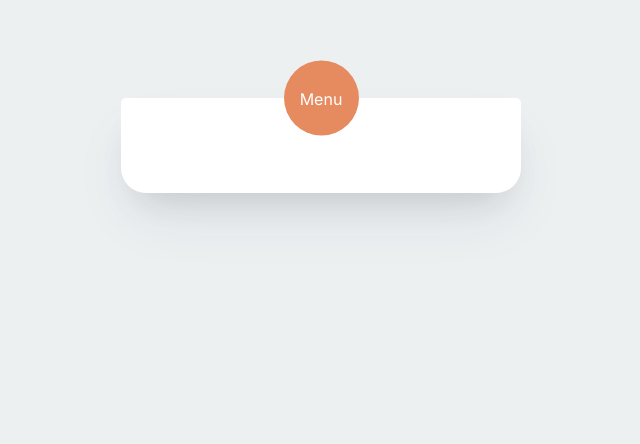
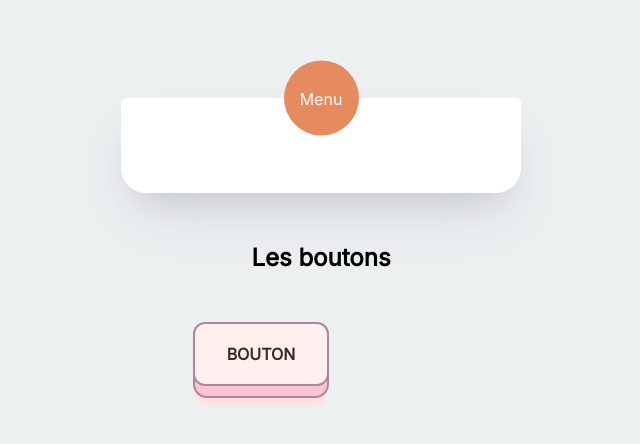
Before and after one commit to Claire-Trucy/Bibliotheque-graphiste-getup, a plain HTML site: page index.html in a window 1280 px wide. Shown: the part 202-646 px from the top of the page, without its empty margins (319-959 px from the left). Drawn offline with Linux system fonts and the light colour scheme.

Commit message:
One button

```diff
--- a/index.html
+++ b/index.html
@@ -14,7 +14,7 @@
             <label for="menu">Menu</label>
             <ul class="menu">
               <li>
-                <a href="#0">
+                <a href="#section-boutons">
                   <span>Boutons</span>
                   <img class="btn" src="assets/img/bouton.png" alt="">
                 </a>
@@ -44,7 +44,24 @@
     </header>
 
     <main>
+        <section id="section-boutons">
+            <h1>Les boutons</h1>
+            <div class="all-boutons">
+                <div class="btn btn-one">
+                    <button>
+                        Bouton
+                    </button>
+                </div>
 
+
+                <div class="btn btn-two">
+
+                </div>
+                <div class="btn btn-three">
+
+                </div>
+            </div>
+        </section>
     </main>
     <script src="main.js"></script>
 </body>
--- a/style.css
+++ b/style.css
@@ -27,10 +27,14 @@ a {
 
 body {
   font-family: "Inter", sans-serif;
-  text-align: center;
   padding: 0 20px;
   background: var(--light-grey);
   color: var(--white);
+}
+
+header {
+    text-align: center;
+    margin-bottom: 50px;
 }
 
 .notification {
@@ -166,3 +170,87 @@ body {
   opacity: 1;
   transition-delay: 0.9s;
 }
+
+main {
+    margin: 0 10%;
+}
+
+/* SECTION BOUTONS
+–––––––––––––––––––––––––––––––––––––––––––––––––– */
+
+#section-boutons {
+    color: #000;
+}
+
+#section-boutons h1 {
+    text-align: center;
+    margin-bottom: 50px;
+}
+
+.all-boutons {
+    display: flex;
+    flex-wrap: wrap;
+    justify-content: center;
+    column-gap: 60px;
+}
+.btn {
+    margin-bottom: 50px;
+}
+
+/* BOUTON UN */
+
+.btn-one button {
+    position: relative;
+    display: inline-block;
+    cursor: pointer;
+    outline: none;
+    border: 0;
+    vertical-align: middle;
+    text-decoration: none;
+    font-size: inherit;
+    font-family: inherit;
+    font-weight: 600;
+    color: #382b22;
+    text-transform: uppercase;
+    padding: 1.25em 2em;
+    background: #fff0f0;
+    border: 2px solid #b18597;
+    border-radius: 0.75em;
+    transform-style: preserve-3d;
+    transition: transform 150ms cubic-bezier(0, 0, 0.58, 1), background 150ms cubic-bezier(0, 0, 0.58, 1);
+}
+
+.btn-one button::before {
+    position: absolute;
+    content: "";
+    width: 100%;
+    height: 100%;
+    top: 0;
+    left: 0;
+    right: 0;
+    bottom: 0;
+    background: #f9c4d2;
+    border-radius: inherit;
+    box-shadow: 0 0 0 2px #b18597, 0 0.625em 0 0 #ffe3e2;
+    transform: translate3d(0, 0.75em, -1em);
+    transition: transform 150ms cubic-bezier(0, 0, 0.58, 1), box-shadow 150ms cubic-bezier(0, 0, 0.58, 1);
+}
+
+.btn-one button:hover {
+    background: #ffe9e9;
+    transform: translate(0, 0.25em);
+}
+
+.btn-one button:active {
+    background: #ffe9e9;transform: translate(0em, 0.75em);
+}
+
+.btn-one button:active::before {
+    box-shadow: 0 0 0 2px #b18597, 0 0 #ffe3e2;
+    transform: translate3d(0, 0, -1em);
+}
+
+/* END BOUTON UN */
+
+/* BOUTON DEUX */
+/* END BOUTON DEUX */
```
